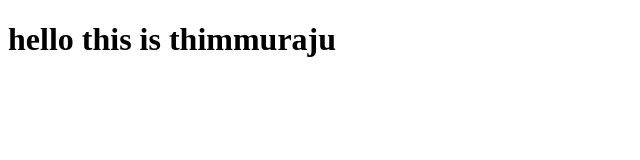
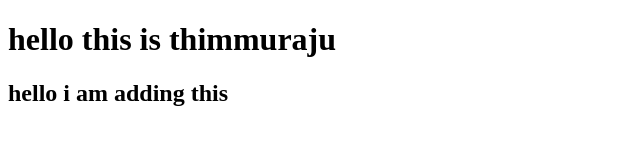
Before and after one commit to Thimmaraju0000/new, a plain HTML site: page index.html in a window 1280 px wide. Shown: the whole page, without its empty margins (0-640 px from the left). Drawn offline with Linux system fonts and the light colour scheme.

Commit message:
adding something

```diff
--- a/index.html
+++ b/index.html
@@ -7,5 +7,6 @@
 </head>
 <body>
     <h1>hello this is thimmuraju</h1>
+    <h2>hello i am adding this</h2>
 </body>
 </html>
```
